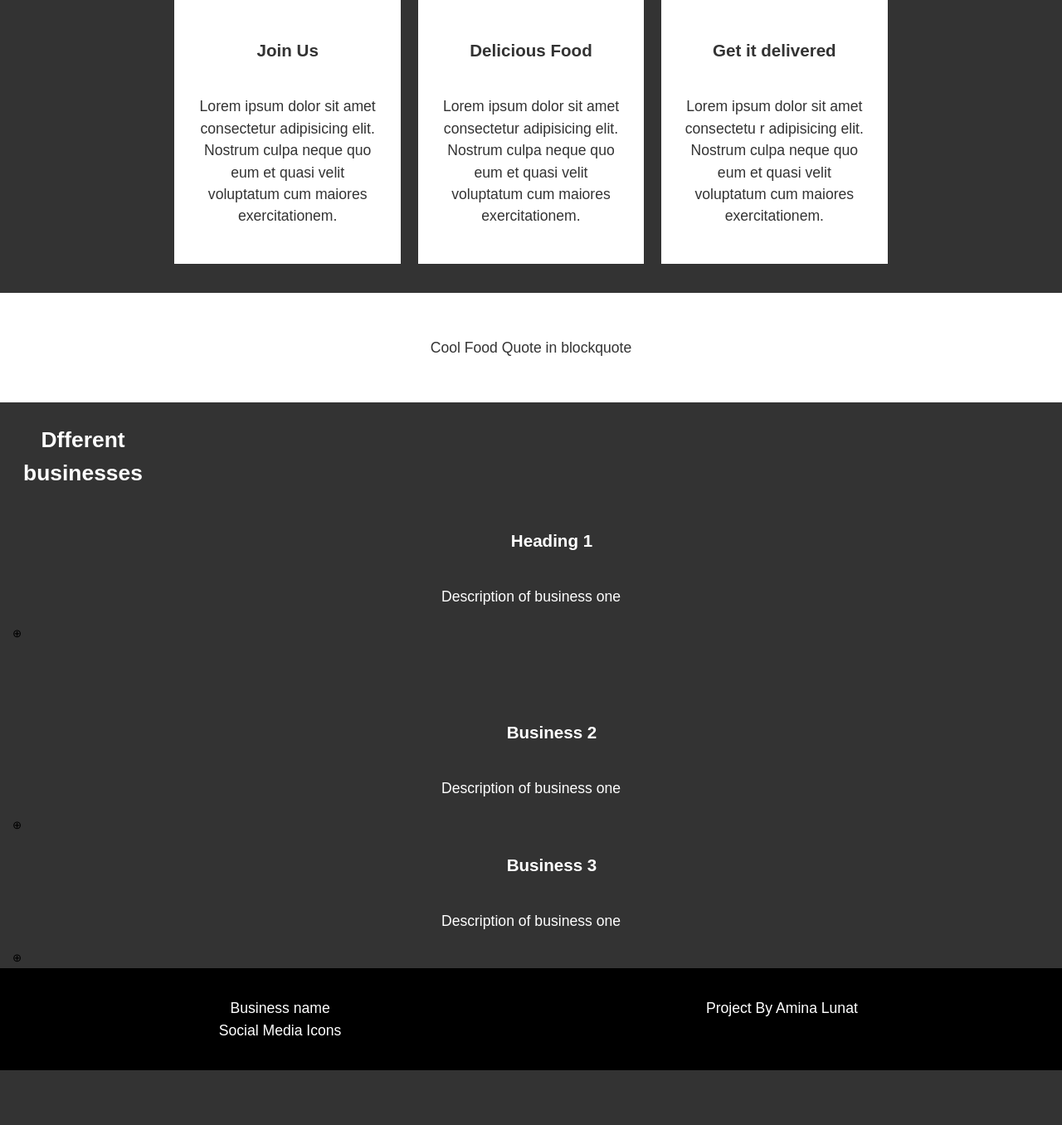
After one commit to alunat01/finalyearproject, a PHP site: page /menu.html in a window 1280 px wide. The commit adds this page. Shown: the part 1116-2472 px from the top of the page at 83% size. Run offline with PHP 8.4, Linux system fonts and the light colour scheme.

Commit message:
Create template of home, about and menu page

```diff
--- a/css/style.css
+++ b/css/style.css
@@ -191,12 +191,12 @@ p {
 
 /* Section D / Boxes */
 
-#section-d .box {
+#section-d .box, #section-h .box {
 	padding: 2em;
 	color: #fff;
 }
 
-#section-d .box:first-child {
+#section-d .box:first-child, #section-h .box:first-child {
 	background: #2690d4;
 }
 
@@ -208,6 +208,41 @@ p {
     color: black;
     padding: 2em;
 }
+
+/* Section F */
+
+#section-f {
+    background-color: white;
+    color: black;
+    padding: 2em;
+}
+
+
+#section-g {
+    background-color: #ccc;;
+    color: black;
+    padding: 2em;
+}
+
+
+/* Section Menu / Boxes */
+
+#section-menu .box {
+	padding: 2em;
+	color: #fff;
+}
+
+#section-menu .box:first-child {
+	background: #2690d4;
+}
+
+
+
+
+
+
+
+
 
 /* Footer */
 
@@ -222,6 +257,69 @@ p {
 	color: #2690d4;
 	text-decoration: none;
 }
+
+
+
+/* CSS only show hide */
+input {
+  visibility: hidden;
+}
+
+input[type=checkbox]:checked + div {
+  transition: all 1s;
+  height: auto;
+  opacity: 1;
+}
+
+input[type=checkbox]:checked + div p {
+  height: auto;
+  opacity: 1;
+}
+
+input:before {
+  /* font-family: FontAwesome; */
+  /* content: "\f0fe"; */
+  content: "\002295";
+  position: absolute;
+  left: 15px;
+  visibility: visible;
+}
+
+input[type=checkbox]:checked:before {
+  /* content: "\f146"; */
+  content: "\002296";
+}
+
+label h3 {
+  display: inline-block;
+  position: relative;
+  left: 25px;
+}
+
+.answer,
+.answer p {
+  height: 0;
+  opacity: 0;
+  transition: all 0.2s;
+  overflow: hidden;
+}
+/* CSS only show hide */
+
+
+
+
+
+
+
+
+
+
+
+
+
+
+
+
 
 
 /* FIRST BREAKPOINT (MEDIUM SIZE) */
@@ -276,6 +374,37 @@ p {
 	#top-header p {
 		margin-top: 3em;
 	}
+
+	#section-f h2 {
+		padding-top: 2em;
+	}
+	#section-f .content-text {
+		columns: 1;
+		column-gap: 2em;
+	}
+	#section-f .content-text p {
+		padding-top: 0;
+	}
+
+
+	.box-menu {
+		grid-column: span 4;
+	}
+
+
+    #menu1 {
+        cursor: pointer;
+    }
+
+    #menu-1-list {
+        text-align: left;
+        padding: 2em;
+    }
+
+    #menu-1-list p{
+        color: white;
+    }
+
 	header {
 		background-color: white;
 		position: fixed;
--- /dev/null
+++ b/menu.html
@@ -0,0 +1,227 @@
+<!doctype html>
+<html lang="en">
+   <head>
+      <meta charset="utf-8">
+      <title>basic responsive example</title>
+      <link rel="stylesheet" href="css/style.css">
+      <meta name="viewport" content="width=device-width, initial-scale=1">
+      <meta http-equiv="X-UA-Compatible" content="ie=edge">
+   </head>
+   <body>
+      <!-- Header -->
+      <header>
+         <!-- <h1><a href="index.html">Business Name</a></h1> -->
+         <ul class="login-register">
+            <li><a href="registration.html">Register</a></li>
+            <li><a href="login.html">Log In</a></li>
+         </ul>
+         <div class="fixedtopbar">
+            <a id="menu" href="#">Menu</a>
+            <nav id="nav-menu">
+               <!-- uses nested lists for submenus -->
+               <ul class="firstlevel">
+                  <li><a href="index.html">Home</a></li>
+                  <li><a href="about.html">About Us</a></li>
+                  <!-- first submenu starts here -->
+                  <li class="dropdown">
+                     <a class="mainnav" id="menulink" href="menu.html">Menu</a>
+                     <div class="dropdown-content">
+                        <ul class="secondlevel">
+                           <li><a href="turtles.html#OO2">Menu one</a></li>
+                           <li><a href="turtles.html#OO2">Menu two</a></li>
+                           <li><a href="turtles.html#D3">Menu three</a></li>
+                        </ul>
+                     </div>
+                  </li>
+                  <!-- first submenu ends here -->
+                  <li><a href="contact.html">Contact Us</a>
+                  </li>
+               </ul>
+            </nav>
+         </div>
+      </header>
+      <div id="top-header" class="grid">
+         <div class="bg-image"></div>
+         <div class="content-wrap">
+            <h1>Online Lunch Delivery System</h1>
+            <p>Lorem ipsum, dolor sit amet consectetur adipisicing elit. Adipisci eum error earum soluta voluptatum nisi laboriosam eos saepe asperiores dolorum</p>
+         </div>
+      </div>
+      <!-- Main Area -->
+      <main id="main">
+         <!-- Section A -->
+         <section id="section-a" class="grid">
+            <div class="content-wrap">
+               <h2 class="content-title">Who are we?</h2>
+               <div class="content-text">
+                  <p>Lorem ipsum dolor sit amet consectetur adipisicing elit. Saepe sint eligendi possimus? Unde officiis magnam laborum ipsa distinctio odio, vero dolores dicta aliquam aperiam repellendus. Perferendis officiis deserunt velit voluptas nobis sequi
+                     animi totam, accusantium, ex eius quia, natus quo?
+                  </p>
+               </div>
+            </div>
+         </section>
+         <!-- Section B -->
+         <section id="section-b-title" class="grid">
+            <h2 class="content-title">How to order?</h2>
+         </section>
+         <section id="section-b" class="grid">
+            <ul>
+               <li>
+                  <div class="card">
+                     <img src="https://static.pexels.com/photos/574077/pexels-photo-574077.jpeg" alt="">
+                     <div class="card-content">
+                        <h3 class="card-title">Join Us</h3>
+                        <p>Lorem ipsum dolor sit amet consectetur adipisicing elit. Nostrum culpa neque quo eum et quasi velit voluptatum cum maiores exercitationem.</p>
+                     </div>
+                  </div>
+               </li>
+               <li>
+                  <div class="card">
+                     <img src="https://static.pexels.com/photos/261628/pexels-photo-261628.jpeg" alt="">
+                     <div class="card-content">
+                        <h3 class="card-title">Delicious Food</h3>
+                        <p>Lorem ipsum dolor sit amet consectetur adipisicing elit. Nostrum culpa neque quo eum et quasi velit voluptatum cum maiores exercitationem.</p>
+                     </div>
+                  </div>
+               </li>
+               <li>
+                  <div class="card">
+                     <img src="https://static.pexels.com/photos/265087/pexels-photo-265087.jpeg" alt="">
+                     <div class="card-content">
+                        <h3 class="card-title">Get it delivered</h3>
+                        <p>Lorem ipsum dolor sit amet consectetu
+                           r adipisicing elit. Nostrum culpa neque quo eum et quasi velit voluptatum cum maiores exercitationem.
+                        </p>
+                     </div>
+                  </div>
+               </li>
+            </ul>
+         </section>
+         <!-- Section C -->
+         <section id="section-c" class="grid">
+            <div class="content-wrap">
+               <p>Cool Food Quote in blockquote</p>
+            </div>
+         </section>
+         <!-- Section Menu -->
+         <section id="section-menu" class="grid">
+                            <h2 class="content-title">Dfferent businesses</h2>
+            <div class="box-menu">
+               <article>
+                  <label id="menu1" for="q01">
+                     <h3>Heading 1</h3>
+                  </label>
+                     <p>Description of business one</p>
+                  <input type="checkbox" id="q01">
+                  <div class="answer" id="menu-1-list">
+                     <label id="menu-1-starter" for="starter1">
+                        <h3>Starters</h3>
+                     </label>
+                     <input type="checkbox" id="starter1">
+                      <div class="answer" id="sub-1-starter">
+                     <p>List of food </p>
+                      </div>
+
+                      <label id="menu-1-main" for="main1">
+                        <h3>Main</h3>
+                     </label>
+                     <input type="checkbox" id="main1">
+                      <div class="answer" id="sub-1-main">
+                     <p>List of food </p>
+                      </div>
+
+                       <label id="menu-1-dessert" for="dessert1">
+                        <h3>Dessert</h3>
+                     </label>
+                     <input type="checkbox" id="dessert1">
+                      <div class="answer" id="sub-1-dessert">
+                     <p>List of food </p>
+                      </div>
+
+                  </div>
+               </article>
+            </div>
+
+            <div class="box-menu">
+               <article>
+                  <label id="menu2" for="q02">
+                     <h3>Business 2</h3>
+                  </label>
+                   <p>Description of business one</p>
+                  <input type="checkbox" id="q02">
+                  <div class="answer" id="menu-2-list">
+
+                      <label id="menu-2-starter" for="starter2">
+                        <h3>Starters</h3>
+                     </label>
+                     <input type="checkbox" id="starter2">
+                      <div class="answer" id="sub-2-starter">
+                     <p>List of food </p>
+                      </div>
+
+                      <label id="menu-2-main" for="main2">
+                        <h3>Main</h3>
+                     </label>
+                     <input type="checkbox" id="main2">
+                      <div class="answer" id="sub-2-main">
+                     <p>List of food </p>
+                      </div>
+
+                       <label id="menu-2-dessert" for="dessert2">
+                        <h3>Dessert</h3>
+                     </label>
+                     <input type="checkbox" id="dessert2">
+                      <div class="answer" id="sub-2-dessert">
+                     <p>List of food </p>
+                      </div>
+
+                  </div>
+               </article>
+            </div>
+
+            <div class="box-menu">
+               <article>
+                  <label id="menu3" for="q03">
+                     <h3>Business 3</h3>
+                  </label>
+                 <p>Description of business one</p>
+                  <input type="checkbox" id="q03">
+                  <div class="answer" id="menu-3-list">
+
+                      <label id="menu-3-starter" for="starter3">
+                        <h3>Starters</h3>
+                     </label>
+                     <input type="checkbox" id="starter3">
+                      <div class="answer" id="sub-3-starter">
+                     <p>List of food </p>
+                      </div>
+
+                      <label id="menu-3-main" for="main3">
+                        <h3>Main</h3>
+                     </label>
+                     <input type="checkbox" id="main3">
+                      <div class="answer" id="sub-3-main">
+                     <p>List of food </p>
+                      </div>
+
+                       <label id="menu-3-dessert" for="dessert3">
+                        <h3>Dessert</h3>
+                     </label>
+                     <input type="checkbox" id="dessert3">
+                      <div class="answer" id="sub-3-dessert">
+                     <p>List of food </p>
+                      </div>
+                  </div>
+               </article>
+            </div>
+         </section>
+      </main>
+      <!-- Footer -->
+      <footer id="main-footer" class="grid">
+         <div>Business name</div>
+         <div>Project By Amina Lunat</div>
+         <div>Social Media Icons</div>
+      </footer>
+      <script src="javascript/scripts.js"></script>
+   </body>
+</html>
```
Also changed, not shown: about.html (added, +90 -0 lines), contact.html (renamed from about.php, +6 -7 lines), contact.php (deleted, +0 -131 lines), index.html (+6 -6 lines), menu.php (deleted, +0 -131 lines).
